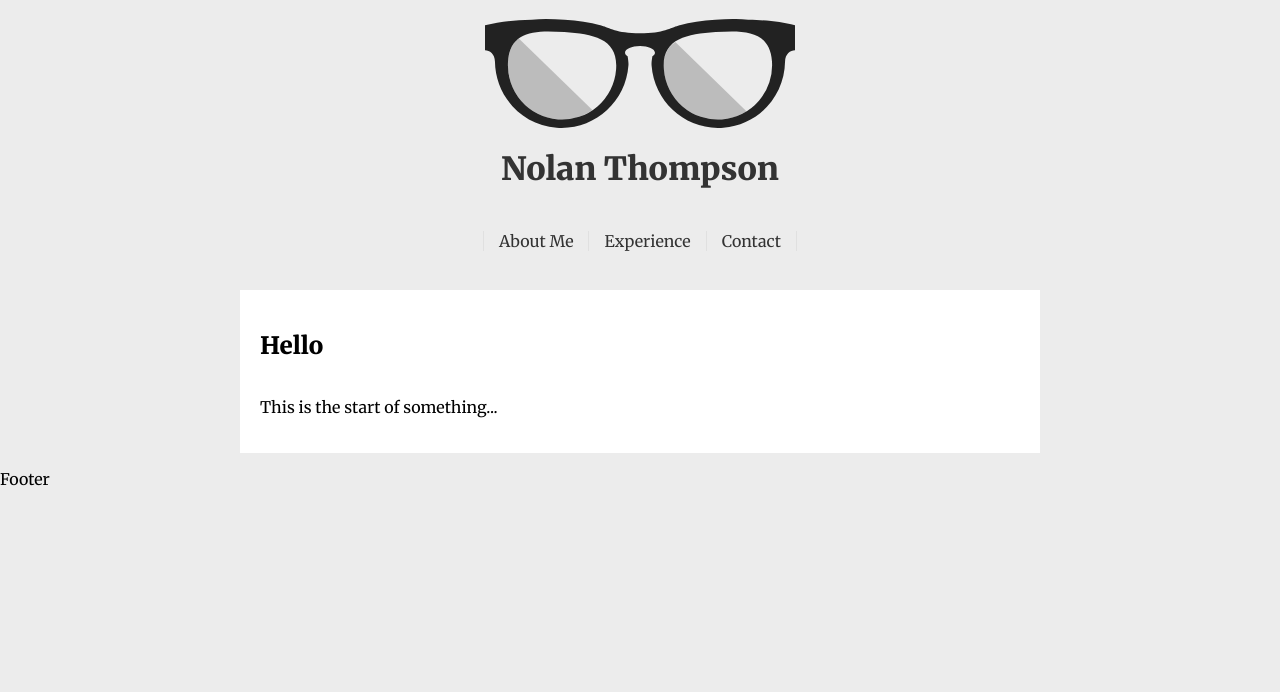
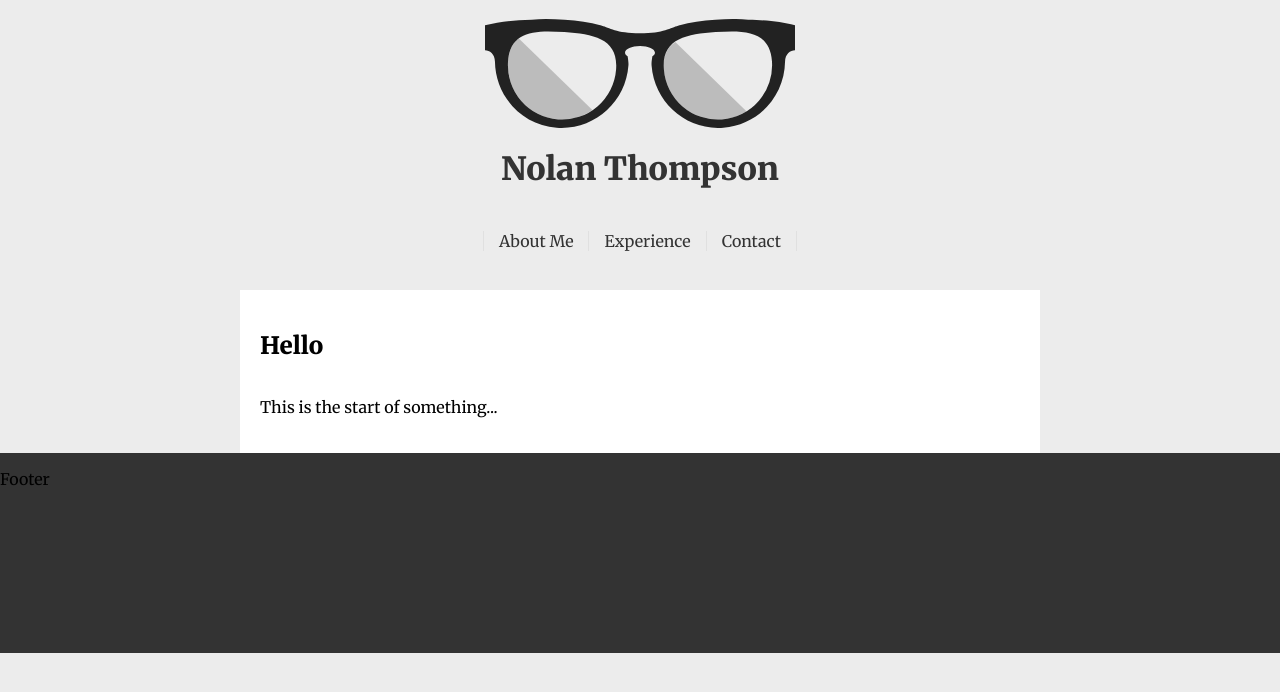
Before and after one commit to r3dscar3/React-Portfolio, a React app: page / in a window 1280 px wide. Shown: the top 692 px of the page. Built offline with nearby package versions, Linux system fonts and the light colour scheme.

Commit message:
footer styles

```diff
--- a/src/styles/app.scss
+++ b/src/styles/app.scss
@@ -33,6 +33,12 @@ footer {
 	width: 100%;
 }
 
+footer {
+	background-color: #333;
+	justify-self: stretch;
+	min-height: 200px;
+}
+
 .main-section {
 	background-color: #fff;
 	flex: 0 0 100%;
```
